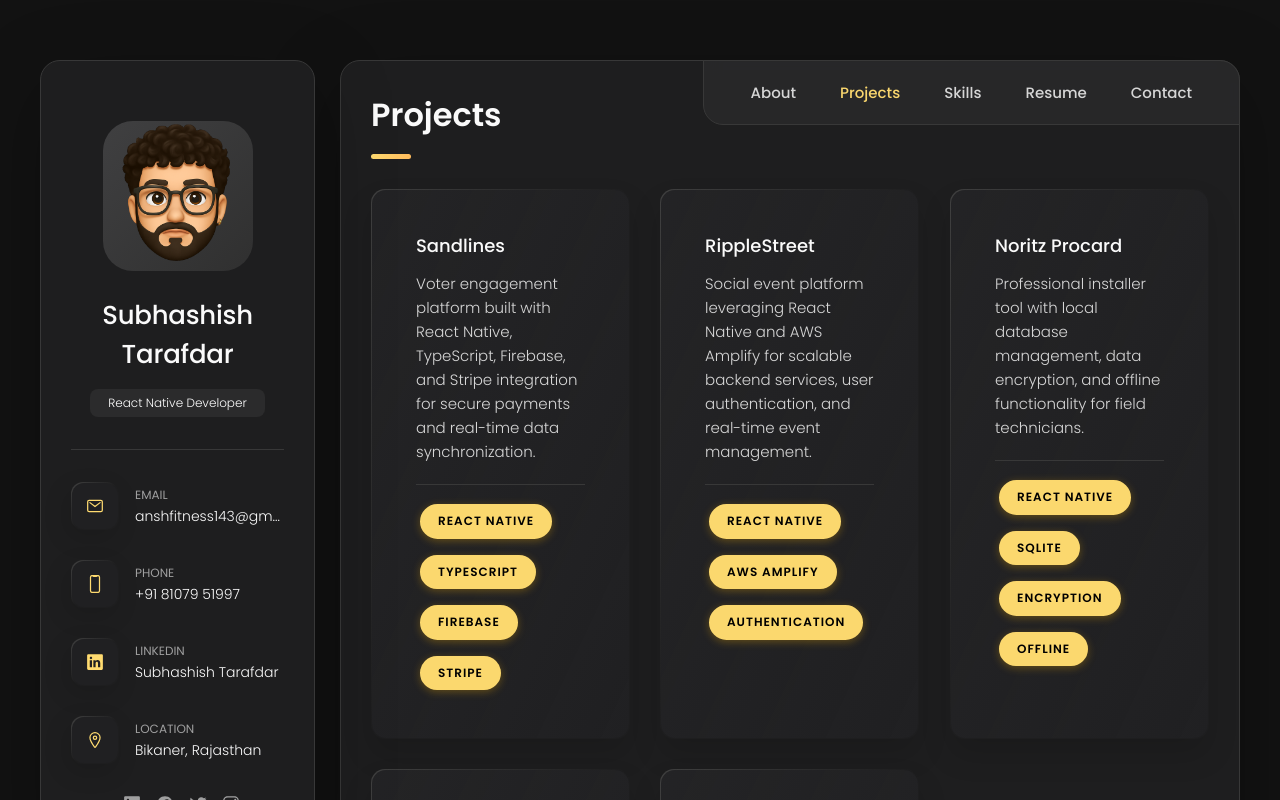
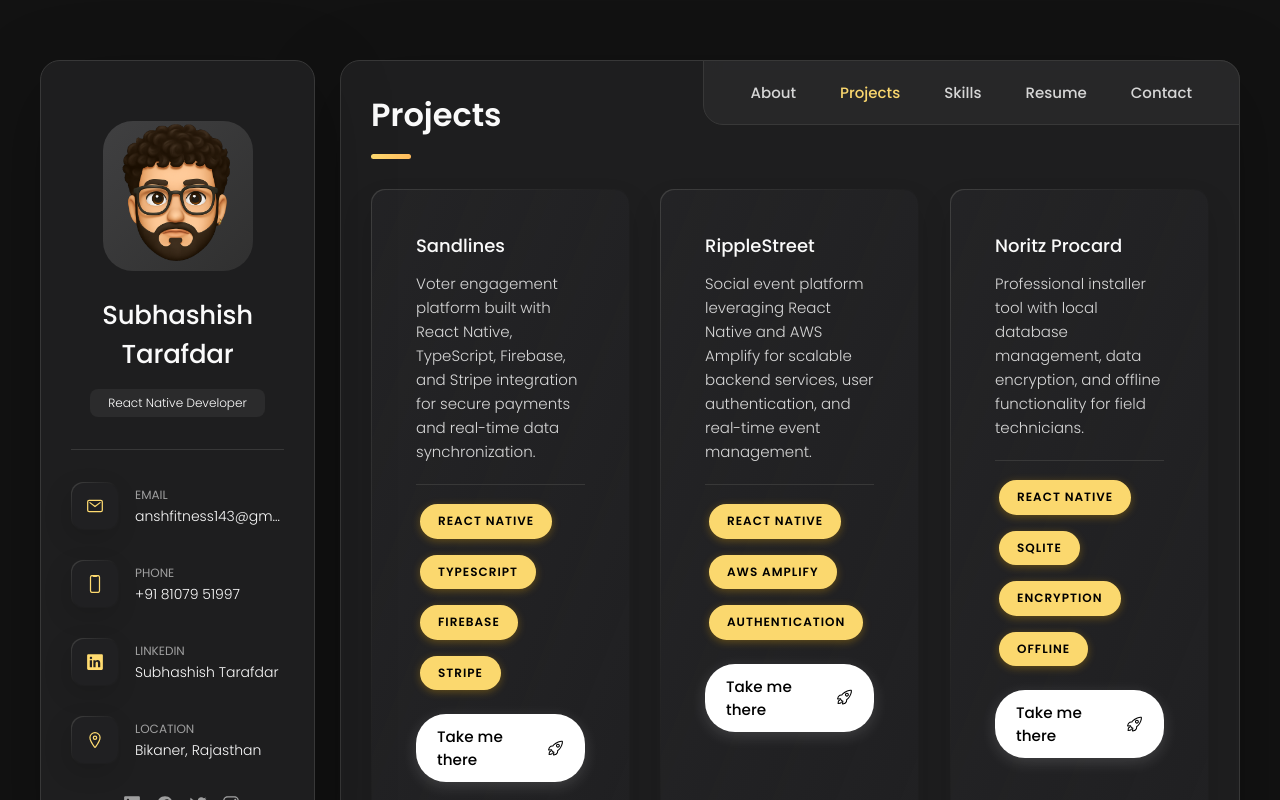
Before and after one commit to BhuvneshSain/subh-portfolio, a React (Create React App) app: page / in a window 1280 px wide. Both pictures are taken after a click on the button "Projects". Shown: the top 800 px of the page. Built offline with nearby package versions, Linux system fonts and the light colour scheme.

Commit message:
Update resume and enhance project links in portfolio

```diff
--- a/src/App.js
+++ b/src/App.js
@@ -10,7 +10,7 @@
  * - Dynamic skill icons with unified golden color scheme
  * - Netlify deployment ready with proper meta tags
  *
- * @author Subhashish Tarafdar
+ * @author Bhuvnesh Sain
  * @version 2.0
  */
 
@@ -528,6 +528,37 @@ function App() {
                     <span className="tech-badge">Firebase</span>
                     <span className="tech-badge">Stripe</span>
                   </div>
+                  <a href="https://apps.apple.com/us/app/sandlines/id6469634537"
+                     target="_blank"
+                     rel="noopener noreferrer"
+                     className="project-link">
+                    <span style={{
+                      background: '#ffffff',
+                      color: '#000000',
+                      marginTop: '20px',
+                      padding: '10px 20px',
+                      borderRadius: '30px',
+                      display: 'inline-flex',
+                      alignItems: 'center',
+                      gap: '8px',
+                      fontSize: '0.95em',
+                      fontWeight: '500',
+                      boxShadow: '0 4px 15px rgba(255, 255, 255, 0.15)',
+                      transition: 'all 0.3s ease',
+                      cursor: 'pointer',
+                      border: '1px solid rgba(255, 255, 255, 0.2)'
+                    }}
+                    onMouseEnter={(e) => {
+                      e.currentTarget.style.transform = 'translateY(-2px)';
+                      e.currentTarget.style.boxShadow = '0 6px 20px rgba(255, 255, 255, 0.25)';
+                    }}
+                    onMouseLeave={(e) => {
+                      e.currentTarget.style.transform = 'translateY(0)';
+                      e.currentTarget.style.boxShadow = '0 4px 15px rgba(255, 255, 255, 0.15)';
+                    }}>
+                      Take me there <ion-icon name="rocket-outline" style={{ fontSize: '1.2em' }}></ion-icon>
+                    </span>
+                  </a>
                 </div>
               </motion.div>
 
@@ -552,7 +583,39 @@ function App() {
                     <span className="tech-badge">React Native</span>
                     <span className="tech-badge">AWS Amplify</span>
                     <span className="tech-badge">Authentication</span>
+
                   </div>
+                  <a href="https://apps.apple.com/us/app/ripple-street/id1623388148"
+                     target="_blank"
+                     rel="noopener noreferrer"
+                     className="project-link">
+                    <span style={{
+                      background: '#ffffff',
+                      color: '#000000',
+                      marginTop: '20px',
+                      padding: '10px 20px',
+                      borderRadius: '30px',
+                      display: 'inline-flex',
+                      alignItems: 'center',
+                      gap: '8px',
+                      fontSize: '0.95em',
+                      fontWeight: '500',
+                      boxShadow: '0 4px 15px rgba(255, 255, 255, 0.15)',
+                      transition: 'all 0.3s ease',
+                      cursor: 'pointer',
+                      border: '1px solid rgba(255, 255, 255, 0.2)'
+                    }}
+                    onMouseEnter={(e) => {
+                      e.currentTarget.style.transform = 'translateY(-2px)';
+                      e.currentTarget.style.boxShadow = '0 6px 20px rgba(255, 255, 255, 0.25)';
+                    }}
+                    onMouseLeave={(e) => {
+                      e.currentTarget.style.transform = 'translateY(0)';
+                      e.currentTarget.style.boxShadow = '0 4px 15px rgba(255, 255, 255, 0.15)';
+                    }}>
+                      Take me there <ion-icon name="rocket-outline" style={{ fontSize: '1.2em' }}></ion-icon>
+                    </span>
+                  </a>
                 </div>
               </motion.div>
 
@@ -579,6 +642,37 @@ function App() {
                     <span className="tech-badge">Encryption</span>
                     <span className="tech-badge">Offline</span>
                   </div>
+                  <a href="https://play.google.com/store/apps/details?id=com.org.noritz"
+                     target="_blank"
+                     rel="noopener noreferrer"
+                     className="project-link">
+                    <span style={{
+                      background: '#ffffff',
+                      color: '#000000',
+                      marginTop: '20px',
+                      padding: '10px 20px',
+                      borderRadius: '30px',
+                      display: 'inline-flex',
+                      alignItems: 'center',
+                      gap: '8px',
+                      fontSize: '0.95em',
+                      fontWeight: '500',
+                      boxShadow: '0 4px 15px rgba(255, 255, 255, 0.15)',
+                      transition: 'all 0.3s ease',
+                      cursor: 'pointer',
+                      border: '1px solid rgba(255, 255, 255, 0.2)'
+                    }}
+                    onMouseEnter={(e) => {
+                      e.currentTarget.style.transform = 'translateY(-2px)';
+                      e.currentTarget.style.boxShadow = '0 6px 20px rgba(255, 255, 255, 0.25)';
+                    }}
+                    onMouseLeave={(e) => {
+                      e.currentTarget.style.transform = 'translateY(0)';
+                      e.currentTarget.style.boxShadow = '0 4px 15px rgba(255, 255, 255, 0.15)';
+                    }}>
+                      Take me there <ion-icon name="rocket-outline" style={{ fontSize: '1.2em' }}></ion-icon>
+                    </span>
+                  </a>
                 </div>              </motion.div>
 
               <motion.div
@@ -627,11 +721,14 @@ function App() {
                     <span className="tech-badge">React Native</span>
                     <span className="tech-badge">Wikipedia API</span>
                     <span className="tech-badge">Image Recognition</span>
-                  </div>                </div>
+                  </div>
+                </div>
               </motion.div>
             </div>
           </section>
-        </article>{/* Skills Section */}
+        </article>
+
+        {/* Skills Section */}
         <article className={`skills ${activePage === 'skills' ? 'active' : ''}`} data-page="skills" style={{ display: activePage === 'skills' ? 'block' : 'none' }}>
           <header>
             <h2 className="h2 article-title">Skills</h2>
```
Also changed, not shown: src/App_Enhanced.js (deleted), src/App_New.js (deleted), 1 other file (tests, documents, lock files or other folders).
